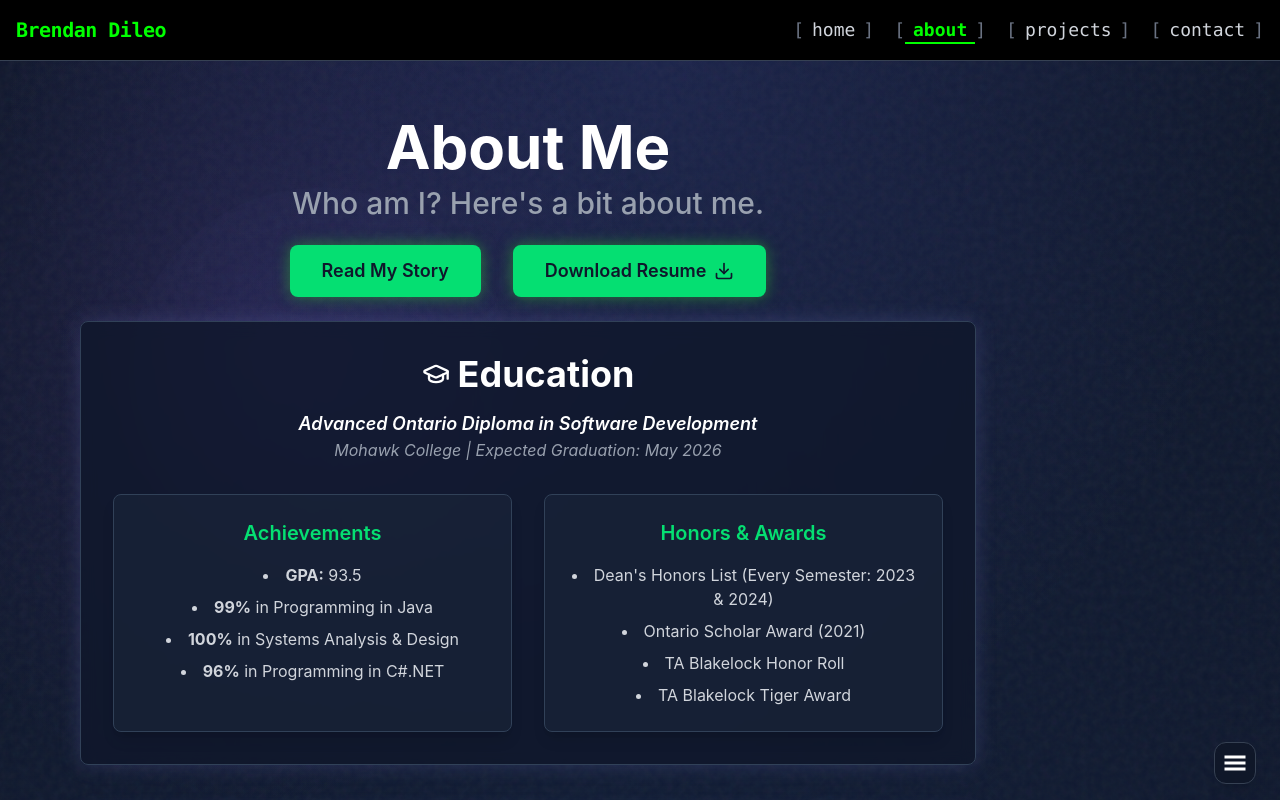
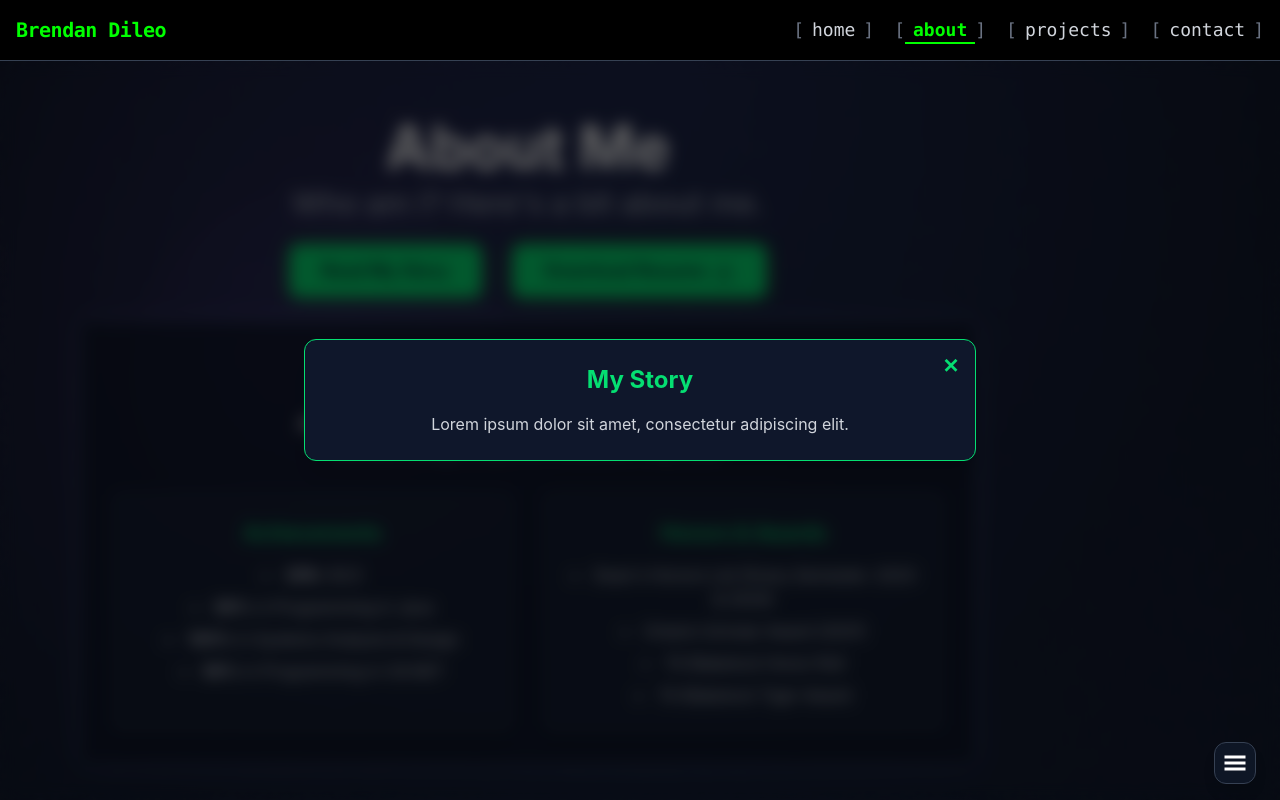
Before and after one commit to brendanddev/brendans-website, a React (Vite) app in the folder frontend/: page /about in a window 1280 px wide. Both pictures are taken after a click on the button "Read My Story". Shown: the top 800 px of the page. Built offline with nearby package versions, Linux system fonts and the light colour scheme.

Commit message:
Update about page button to show modal

```diff
--- a/frontend/src/pages/About.jsx
+++ b/frontend/src/pages/About.jsx
@@ -9,14 +9,18 @@
 import Header from "../components/Header/Header";
 import PageWrapper from "../components/common/PageWrapper";
 import Button from "../components/common/Button";
+import Modal from "../components/common/Modal";
 
 import { GraduationCap, Download } from "lucide-react";
 import { motion } from "framer-motion";
+import { useState } from "react";
 
 import LoadingSpinner from '../components/Spinner/LoadingSpinner';
 import useLoading from '../hooks/useLoading';
 
 const About = () => {
+
+  const [modalOpen, setModalOpen] = useState(false);
 
   const isLoading = useLoading(500);
   if (isLoading) return <LoadingSpinner />;
@@ -30,11 +34,10 @@ const About = () => {
         />
 
         <div className="flex flex-col sm:flex-row justify-center gap-8 mt-6 mb-6">
+
+          {/* Triggers modal */}
           <Button
-            as="a"
-            href="/about.txt"
-            target="_blank"
-            rel="noopener noreferrer"
+            onClick={() => setModalOpen(true)}
             className="px-8 py-3 text-lg font-semibold"
           >
             Read My Story
@@ -51,6 +54,14 @@ const About = () => {
           </Button>
 
         </div>
+
+        {/* Modal rendering */}
+        <Modal isOpen={modalOpen} onClose={() => setModalOpen(false)}>
+          <h2 className="text-2xl font-bold text-green-400 mb-4">My Story</h2>
+          <p className="text-gray-300">
+            Lorem ipsum dolor sit amet, consectetur adipiscing elit.
+          </p>
+        </Modal>
 
         {/* Education Section */}
         <section className="w-full mb-12 px-4">
```
